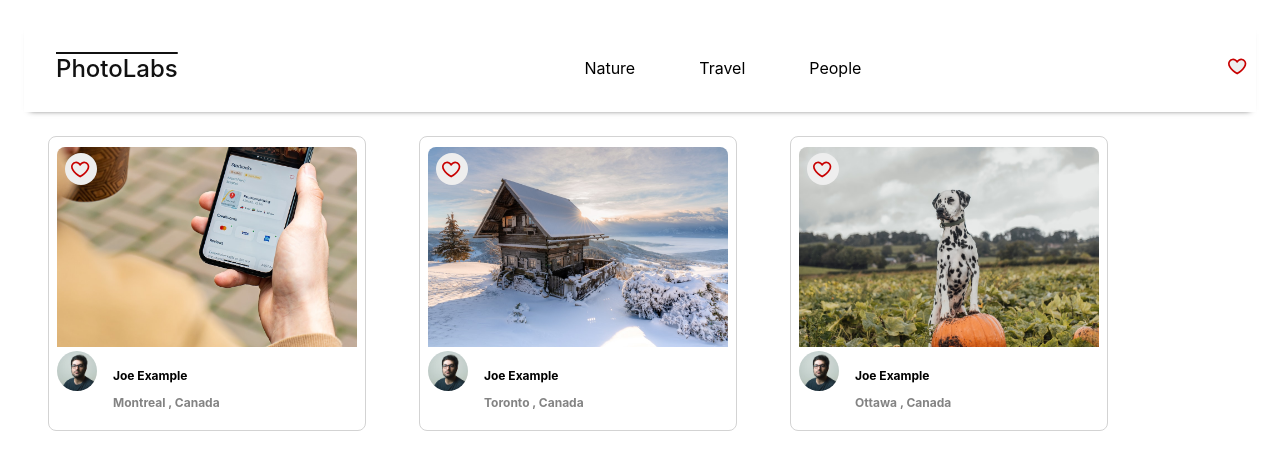
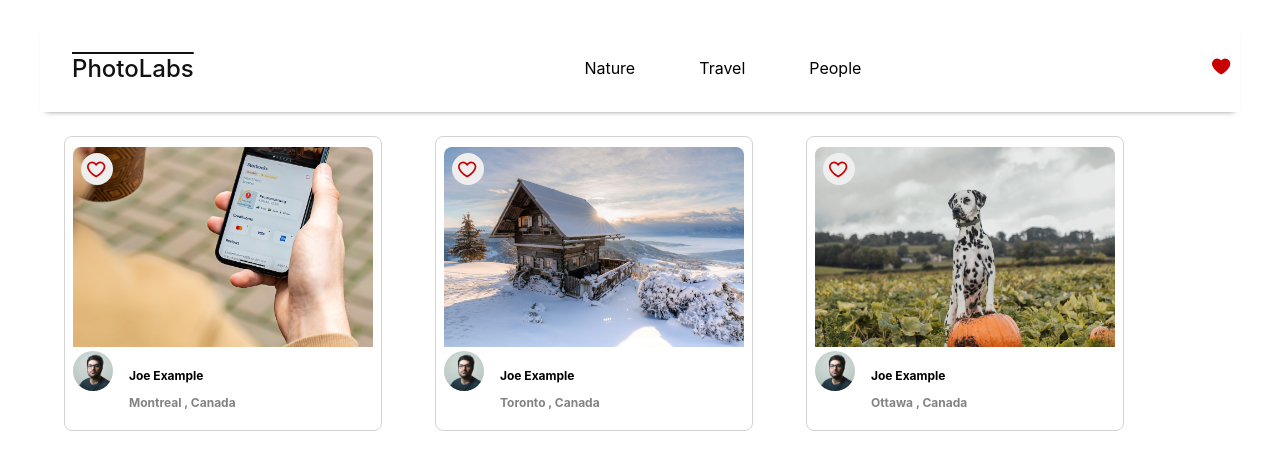
Before and after one commit to TayrineSoares/photolabs, a React (Vite) app in the folder frontend/: page / in a window 1280 px wide. Shown: the top 470 px of the page. Built offline with nearby package versions, Linux system fonts and the light colour scheme; the HTML template or start-up script is replaced by a standard one.

Commit message:
Add HomeRoute

```diff
--- a/frontend/src/App.jsx
+++ b/frontend/src/App.jsx
@@ -1,34 +1,12 @@
 import React from 'react';
 import './App.scss';
-import TopNavigationBar from './components/TopNavigationBar';
-import PhotoList from './components/PhotoList';
-import TopicList from './components/TopicList';
-
-
-
-
-
-// Creates an array of 3 items so we can map over and display 3 pictures
-// Leaving the array empty can cause issues , so .fill(null) will populate the array with [null, null, null ]
-
-// const photos = new Array(3).fill(null);
+import HomeRoute from './components/HomeRoute';
 
 const App = () => {
 
   return (
     <div className="App">
-
-
-      <TopNavigationBar />
-
-
-      <div className='photo-list' >
-        <PhotoList />
-        {/* Render 3 PhotoListItems using .map */}
-        {/* The first argument of the callback function passed to .map() represents the current value of the item in the array, but since we are filling the array with null, we don't need that value, so it's replaced with an underscore (_), which is a common placeholder when you don't need the value.*/}
-        {/* { photos.map((_, index) => <PhotoListItem key={index} />) } */}
-
-      </div>
+      <HomeRoute />
     </div>
   );
 };
--- a/frontend/src/components/FavBadge.jsx
+++ b/frontend/src/components/FavBadge.jsx
@@ -5,7 +5,7 @@ import '../styles/FavBadge.scss';
 const FavBadge = ({ isFavPhotoExist }) => {
   return (
     <div className='fav-badge'>
-      <FavIcon displayAlert={!!isFavPhotoExist}/>
+      <FavIcon displayAlert={!!isFavPhotoExist} selected={true}/>
     </div>
   )
 };
--- /dev/null
+++ b/frontend/src/components/HomeRoute.jsx
@@ -0,0 +1,16 @@
+import '../styles/HomeRoute.scss';
+import TopNavigationBar from './TopNavigationBar';
+import PhotoList from './PhotoList';
+
+const HomeRoute = () => {
+  return (
+    <div className='home-route'>
+      <TopNavigationBar />
+      <div className='photo-list' >
+        <PhotoList />
+      </div>
+    </div>
+  )
+};
+
+export default HomeRoute;
```
